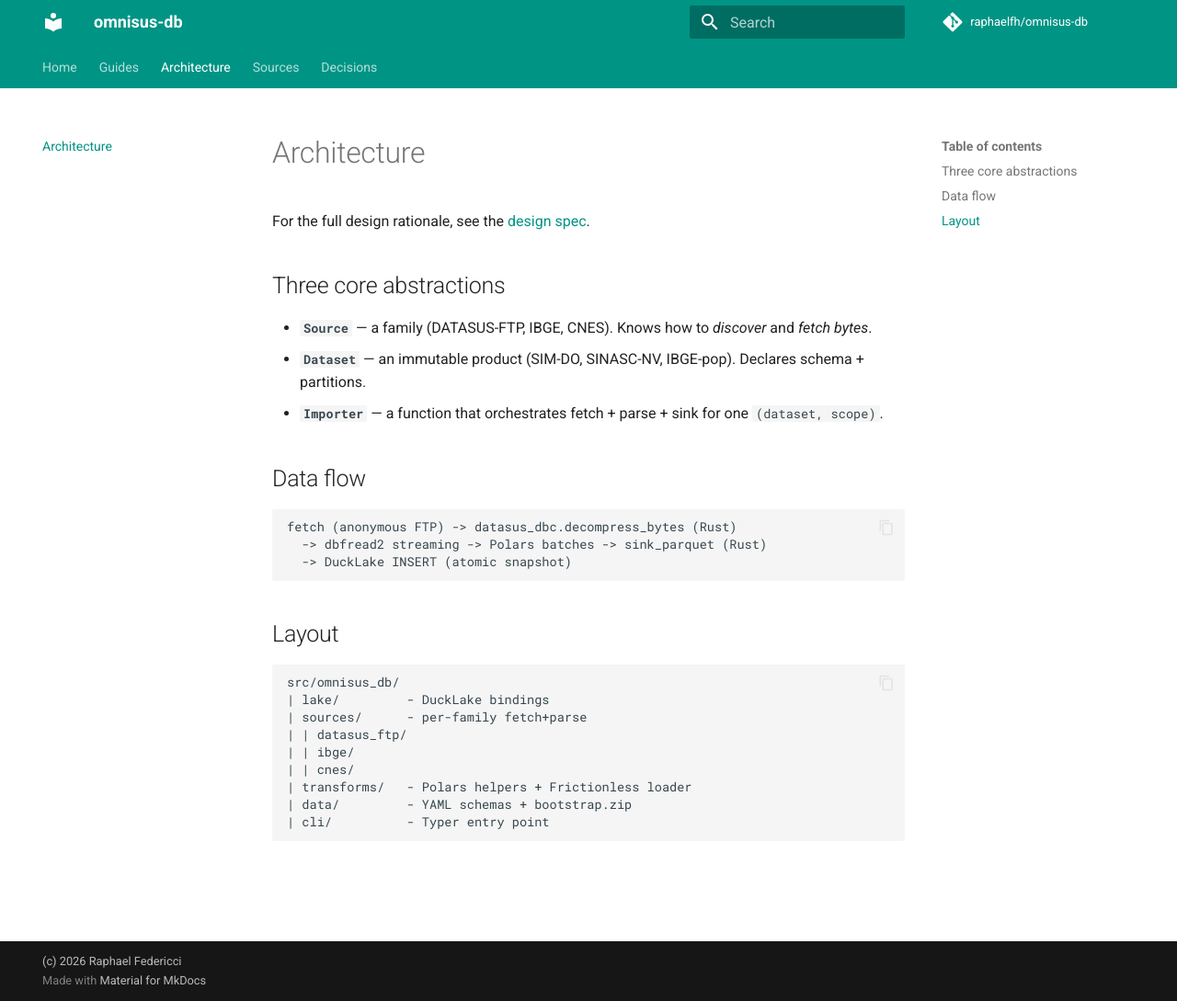
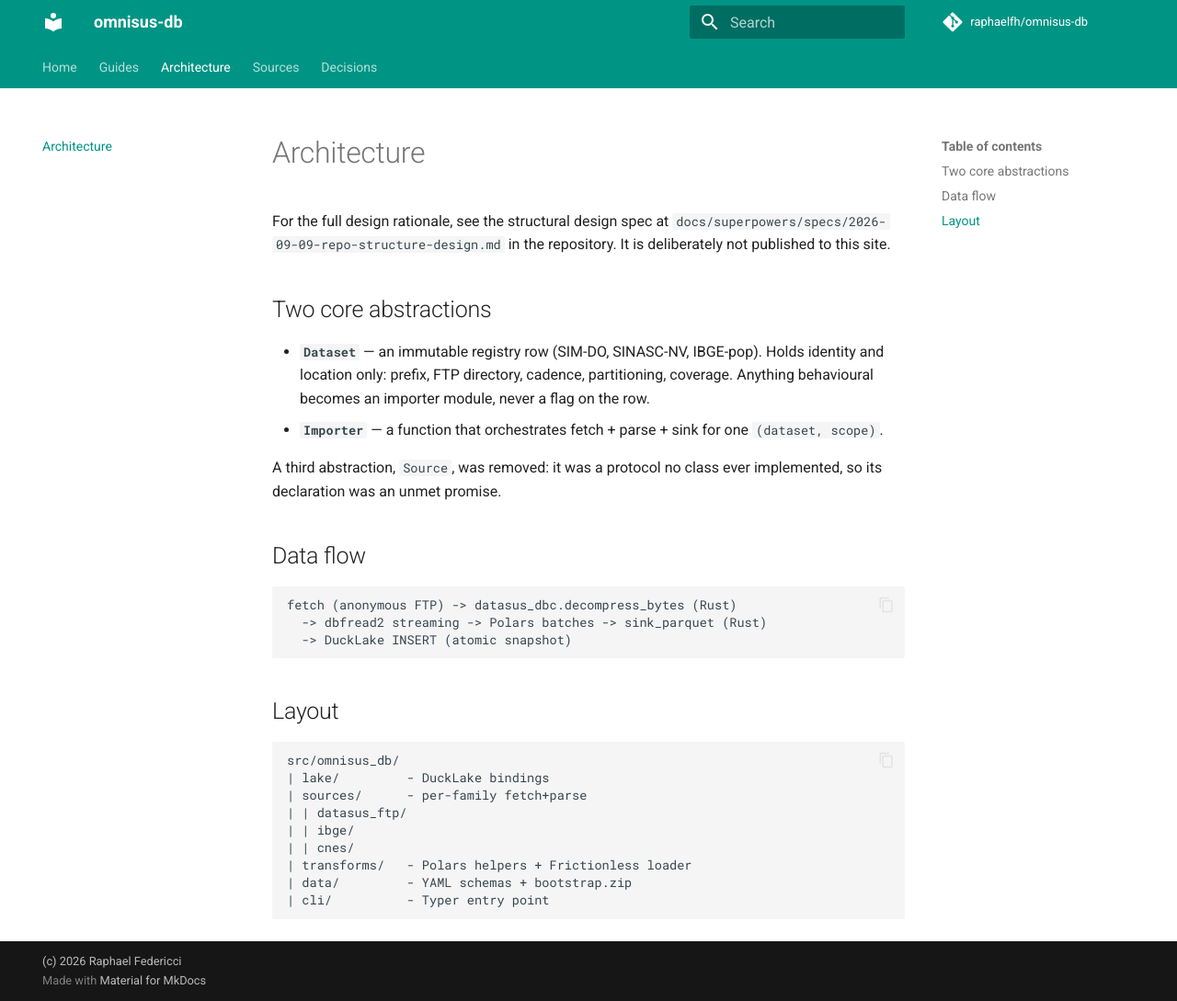
Before and after one commit to raphaelfh/omnisus-db, an MkDocs documentation site: the page built from docs/architecture.md, in a window 1280 px wide and 1089 px high. Shown: the whole window at 92% size. Built offline with MkDocs 1.6.1 and Material for MkDocs 9.7.7, drawn with Linux system fonts in a browser that asks for light colours; comment, search, counter and statistics services are not loaded.

Commit message:
docs: stop the repo lying about itself; keep CI off DATASUS
Five claims measured against the code and found false:

- tests/integration/test_fetch_ftp_real.py was marked `integration` only, so
  CI's `-m "not e2e and not perf"` did NOT deselect it: the pull-request gate
  opened a real FTP connection to a shared public server on every run. Its
  docstring claimed the opposite ("Skipped in default test runs"), which
  `addopts = "-ra --strict-markers"` never provided. Marked `e2e` as well, the
  same pairing test_registry_probe.py already uses. Integration collection
  under CI's selector drops 7 -> 6.
- README quick start called `odb.query(...)`, which does not exist on the
  package, and queried unqualified `sim_do` rather than `lake.sim_do`.
  Replaced with the real API, and with the inventory calls the README never
  mentioned.
- docs/guides/getting-started.md documented `OMNISUS_DB_TARGET`; nothing in
  src/ reads it (only OMNISUS_CACHE_DIR exists), so following that page wrote
  silently to the default local lake. Replaced with `--target`.
- docs/architecture.md still listed `Source` as one of three core
  abstractions; it was deleted last round as a protocol no class implemented.
  Its spec link pointed at a different repository.
- docs/index.md claimed "no temp files for the heavy steps", but parse.py
  writes a temp DBF per scope and Lake.ingest stages a Parquet per scope.

Also: mkdocs published docs/superpowers/ — internal specs, plans and ledgers —
to the public site; now excluded. ADR 0002 was an orphan page, now in nav.
conftest's dbc_fixture docstring named a fixture that does not exist.

Verified: mkdocs build --strict passes, site/superpowers absent.

Co-Authored-By: Claude Opus 5 <noreply@anthropic.com>

```diff
--- a/docs/architecture.md
+++ b/docs/architecture.md
@@ -1,13 +1,20 @@
 # Architecture
 
-For the full design rationale, see the
-[design spec](https://github.com/raphaelfh/omnisus/blob/main/docs/superpowers/specs/2026-05-02-omnisus-db-design.md).
+For the full design rationale, see the structural design spec at
+`docs/superpowers/specs/2026-09-09-repo-structure-design.md` in the repository.
+It is deliberately not published to this site.
 
-## Three core abstractions
+## Two core abstractions
 
-- **`Source`** — a family (DATASUS-FTP, IBGE, CNES). Knows how to *discover* and *fetch bytes*.
-- **`Dataset`** — an immutable product (SIM-DO, SINASC-NV, IBGE-pop). Declares schema + partitions.
-- **`Importer`** — a function that orchestrates fetch + parse + sink for one `(dataset, scope)`.
+- **`Dataset`** — an immutable registry row (SIM-DO, SINASC-NV, IBGE-pop). Holds
+  identity and location only: prefix, FTP directory, cadence, partitioning,
+  coverage. Anything behavioural becomes an importer module, never a flag on the
+  row.
+- **`Importer`** — a function that orchestrates fetch + parse + sink for one
+  `(dataset, scope)`.
+
+A third abstraction, `Source`, was removed: it was a protocol no class ever
+implemented, so its declaration was an unmet promise.
 
 ## Data flow
 
--- a/mkdocs.yml
+++ b/mkdocs.yml
@@ -4,6 +4,12 @@ site_url: https://raphaelfh.github.io/omnisus-db
 repo_url: https://github.com/raphaelfh/omnisus-db
 repo_name: raphaelfh/omnisus-db
 copyright: "(c) 2026 Raphael Federicci"
+
+# Internal specs, plans and ledgers live under docs/ for proximity to the
+# code they describe, but they are working documents and are not published.
+exclude_docs: |
+  superpowers/
+
 
 theme:
   name: material
@@ -31,6 +37,7 @@ nav:
       - CNES-ST: sources/cnes_st.md
   - Decisions:
       - 0001 Rust DBF: decisions/0001-rust-dbf.md
+      - 0002 Registry as Catalog: decisions/0002-registry-as-catalog.md
 
 markdown_extensions:
   - admonition
```
Also changed, not shown: README.md (+14 -2 lines), docs/guides/getting-started.md (+4 -2 lines), docs/index.md (+2 -1 lines), 2 other files.
